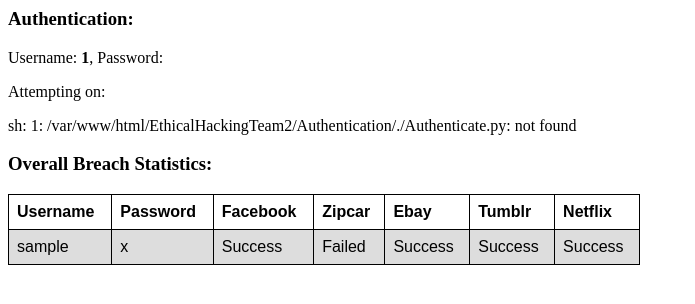
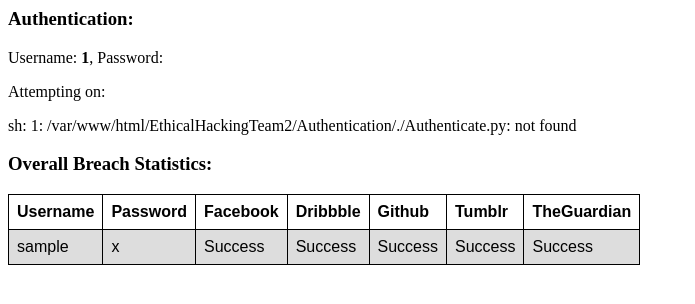
Before and after one commit to agerome/EthicalHackingTeam2, a PHP site: page /authenticate.php?username=1 in a window 1280 px wide. Shown: the top 304 px of the page, without its empty margins (0-695 px from the left). Run offline with PHP 8.4, Linux system fonts and the light colour scheme; tables that the repository leaves empty or names only in its code hold one stand-in row (values such as "Sample post"); data that the repository does not hold is empty.

Commit message:
working sites

```diff
--- a/Breach/authenticate.php
+++ b/Breach/authenticate.php
@@ -73,10 +73,10 @@ echo "<table>
 	    <th>Username</th>
 	    <th>Password</th>
         <th>Facebook</th>
- 	    <th>Zipcar</th>
- 	    <th>Ebay</th>
+ 	    <th>Dribbble</th>
+ 	    <th>Github</th>
  	    <th>Tumblr</th>
- 	    <th>Netflix</th>
+ 	    <th>TheGuardian</th>
  	</tr>";
 
 while ($row = mysqli_fetch_array($result)) {
@@ -84,10 +84,10 @@ while ($row = mysqli_fetch_array($result)) {
           <td>" . $row['username'] . "</td>
  	      <td>" . $row['password'] . "</td>
  	      <td>" . displayBool($row['sites_breached_facebook']) . "</td>
- 	      <td>" . displayBool($row['sites_breached_zipcar']) . "</td>
- 	      <td>" . displayBool($row['sites_breached_ebay']) . "</td>
+ 	      <td>" . displayBool($row['sites_breached_dribbble']) . "</td>
+ 	      <td>" . displayBool($row['sites_breached_github']) . "</td>
    	      <td>" . displayBool($row['sites_breached_tumblr']) . "</td>
-   	      <td>" . displayBool($row['sites_breached_netflix']) . "</td>
+   	      <td>" . displayBool($row['sites_breached_theguardian']) . "</td>
   	  </tr>";
 }
 
```
Also changed, not shown: Breach/breached.php (+4 -4 lines), 1 other file.
